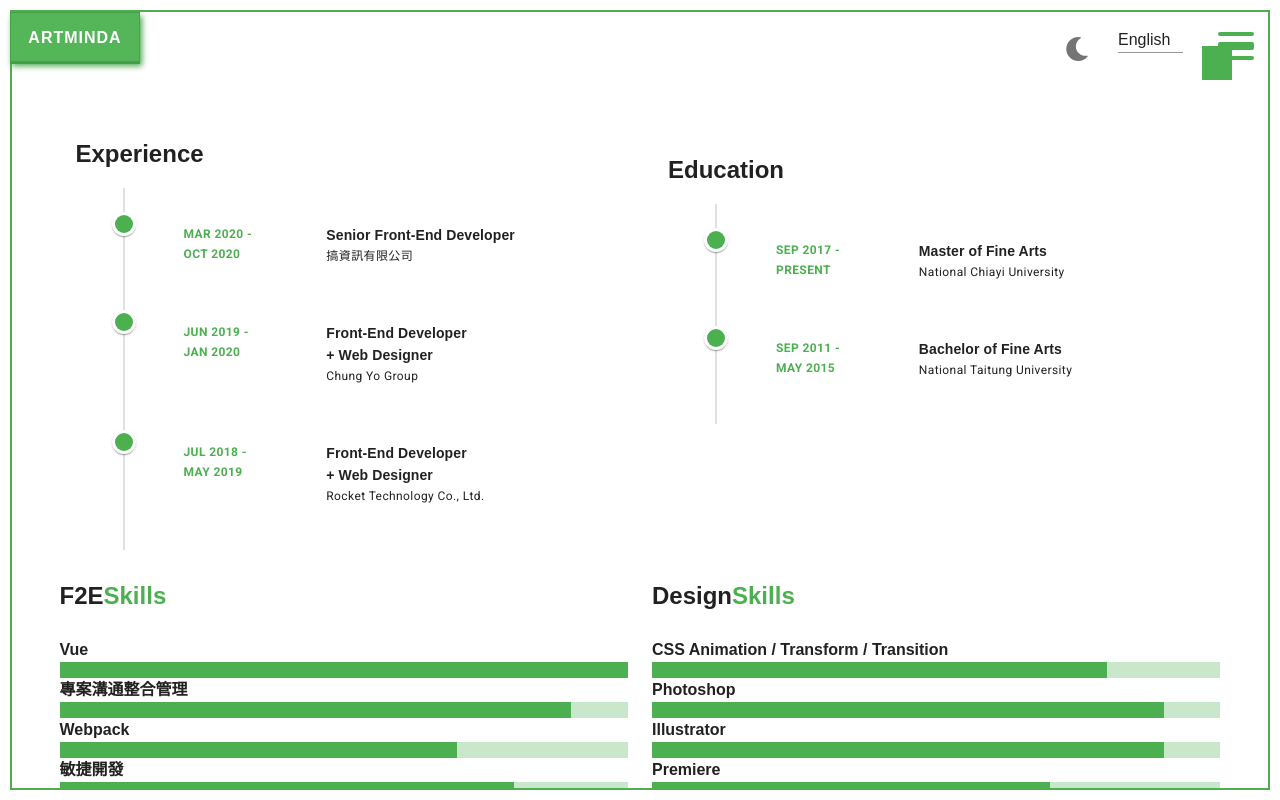
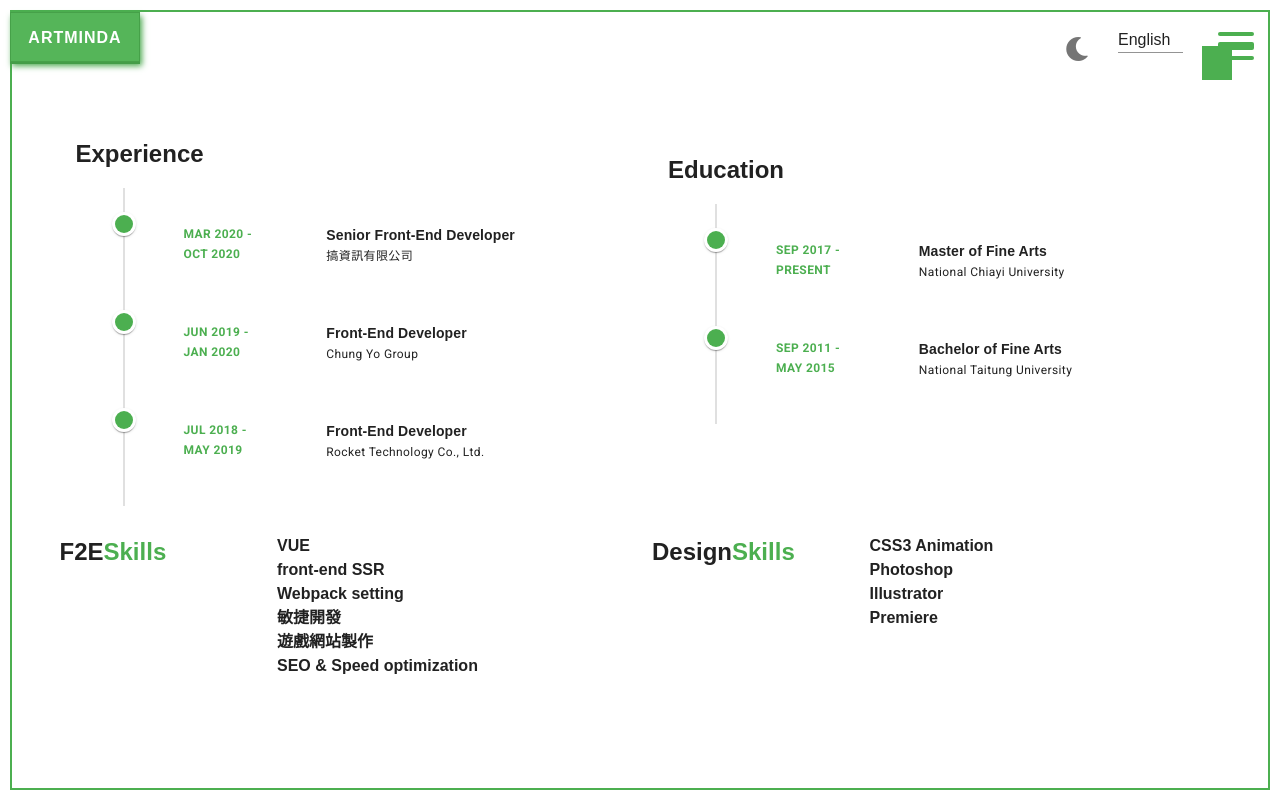
Before and after one commit to artminda/artminda, a Vue app: page /#/resume in a window 1280 px wide. Built offline with nearby package versions, Linux system fonts and the light colour scheme; what storyblok-vue would draw is missing.

Commit message:
[Modify] resum

```diff
--- a/src/lang/en.js
+++ b/src/lang/en.js
@@ -1,7 +1,7 @@
 export default {
-  art_content_top: "Hello! I'm Artminda Chen. I'm a front-end developer who is passionate about",
-  art_vue: 'vue',
-  art_content_but: "building great user experiences,fighting for simplicity over complexity and constantly learning. When I'm not coding or making graphic adv, you'll find me workouts.",
+  art_content_top: "Hello! I'm Artminda Chen. I'm a senior front-end developer who is passionate about",
+  art_vue: 'VUE',
+  art_content_but: 'I can independently handle visual design, front-end layout (RWD), data concatenation, business logic calculation, performance optimization, and SEO optimization.',
   art_good2: 'Willing to accept criticism in order to make myself better',
   art_name: 'artminda chen',
   art_about: 'about',
--- a/src/lang/tw.js
+++ b/src/lang/tw.js
@@ -1,7 +1,7 @@
 export default {
-  art_content_top: '嗨! 我是Artminda Chen, 我非常熱衷於前端開發項目:',
-  art_vue: 'vue',
-  art_content_but: '建立良好的用戶體驗，為簡化而努力，並不斷學習。當我不在coding或製作廣告時，您會發現我在健身。',
+  art_content_top: '嗨! 我是資深前端工程師Artminda, 我非常熱衷於前端開發項目:',
+  art_vue: 'VUE',
+  art_content_but: '可獨當一面從視覺設計、前端切版(RWD)、資料串接、業務邏輯運算、效能優化、SEO 一條龍包辦。',
   art_good2: '樂於接受批評，為了讓自己更好',
   art_name: 'artminda chen',
   art_about: '關於',
@@ -47,7 +47,7 @@ export default {
   art_visual: '平面廣告設計師',
   art_avg: '愛之味股份有限公司',
   art_my: '我的',
-  art_ser: '服務項目',
+  //   art_ser: '服務項目',
   art_cli: '客戶',
   art_ser_dev: '網站前端開發',
   art_down: '下載履歷',
--- a/src/views/Resume.vue
+++ b/src/views/Resume.vue
@@ -34,8 +34,7 @@
                 </v-col>
                 <v-col class="pl-2">
                   <strong
-                    >{{ $t("art_front") }}<br />
-                    + {{ $t("art_web") }}</strong
+                    >Front-End Developer</strong
                   >
                   <div class="caption mb-2">{{ $t("art_chung") }}</div>
                 </v-col>
@@ -54,8 +53,8 @@
                 </v-col>
                 <v-col xs8 class="pl-2">
                   <strong
-                    >{{ $t("art_front") }}<br />
-                    + {{ $t("art_web") }}</strong
+                    >Front-End Developer
+                   </strong
                   >
                   <div class="caption mb-2">{{ $t("art_rock") }}</div>
                 </v-col>
@@ -106,115 +105,26 @@
         </v-card-text>
       </v-col>
 
-      <v-col cols="12" sm="6" class="pt-4">
+      <v-col cols="12" sm="2" class="pt-4">
         <h2>
           <span>F2E</span>
           <span class="green--text">Skills</span>
         </h2>
-        <br />
-        <strong>Vue</strong>
-        <v-progress-linear
-          v-model="buffer10"
-          :buffer-value="bufferValue"
-          color="green"
-          height="16"
-        ></v-progress-linear>
-        <strong>專案溝通整合管理</strong>
-        <v-progress-linear
-          v-model="buffer9"
-          :buffer-value="bufferValue"
-          color="green"
-          height="16"
-        ></v-progress-linear>
-        <strong>Webpack</strong>
-        <v-progress-linear
-          v-model="buffer7"
-          :buffer-value="bufferValue"
-          color="green"
-          height="16"
-        ></v-progress-linear>
-        <strong>敏捷開發</strong>
-        <v-progress-linear
-          v-model="buffer8"
-          :buffer-value="bufferValue"
-          color="green"
-          height="16"
-        ></v-progress-linear>
-        <strong>球類遊戲網站製作</strong>
-        <v-progress-linear
-          v-model="buffer10"
-          :buffer-value="bufferValue"
-          color="green"
-          height="16"
-        ></v-progress-linear>
-        <strong>WERP製作</strong>
-        <v-progress-linear
-          v-model="buffer9"
-          :buffer-value="bufferValue"
-          color="green"
-          height="16"
-        ></v-progress-linear>
-        <strong>SEO (Google Analytics)</strong>
-        <v-progress-linear
-          v-model="buffer10"
-          :buffer-value="bufferValue"
-          color="green"
-          height="16"
-        ></v-progress-linear>
+      </v-col>
+      <v-col cols="12" sm="4" class="pt-4">
+        <strong v-for="(item,i) in op" :key="`${i}_${item}`" class="op">{{item}}</strong>
       </v-col>
 
-      <v-col cols="12" sm="6" class="pt-4">
+      <v-col cols="12" sm="2" class="pt-4">
         <h2>
           <span>Design</span>
           <span class="green--text">Skills</span>
         </h2>
-        <br />
-        <strong>CSS Animation / Transform / Transition</strong>
-        <v-progress-linear
-          v-model="buffer8"
-          :buffer-value="bufferValue"
-          color="green"
-          height="16"
-        ></v-progress-linear>
-        <strong>Photoshop</strong>
-        <v-progress-linear
-          v-model="buffer9"
-          :buffer-value="bufferValue"
-          color="green"
-          height="16"
-        ></v-progress-linear>
-        <strong>Illustrator</strong>
-        <v-progress-linear
-          v-model="buffer9"
-          :buffer-value="bufferValue"
-          color="green"
-          height="16"
-        ></v-progress-linear>
-        <strong>Premiere</strong>
-        <v-progress-linear
-          v-model="buffer7"
-          :buffer-value="bufferValue"
-          color="green"
-          height="16"
-        ></v-progress-linear>
+       </v-col>
+      <v-col cols="12" sm="4" class="pt-4">
+        <strong v-for="(item,i) in opUI" :key="`${i}_${item}`" class="op">{{item}}</strong>
       </v-col>
 
-      <v-col col="12">
-        <v-row :align="'center'" :justify="'center'">
-          <div class="mt-4 mb-4 pt-2 mb-5">
-            <v-btn
-              href="https://docs.google.com/document/d/14wZAIgwog7Lo5EdK7AeU4D311ADfNKnO4YEsiwBlcYY/edit?usp=sharing"
-              target="_blank"
-              color="green"
-              dark
-              large
-            >
-              {{ $t("art_down") }}
-              <v-icon right dark>fas fa-file-download</v-icon>
-            </v-btn>
-          </div>
-        </v-row>
-      </v-col>
     </v-row>
   </v-container>
 </template>
@@ -252,19 +162,17 @@ export default {
   },
   data () {
     return {
-      value: 0,
-      buffer1: 0,
-      buffer2: 0,
-      buffer3: 0,
-      buffer4: 0,
-      buffer5: 0,
-      buffer6: 0,
-      buffer7: 0,
-      buffer8: 0,
-      buffer9: 0,
-      buffer10: 0,
-      bufferValue: 100,
-      interval: 0
+      op: [
+        'VUE',
+        'front-end SSR',
+        'Webpack setting',
+        '敏捷開發',
+        '遊戲網站製作',
+        'SEO & Speed optimization'
+      ],
+      opUI: [
+        'CSS3 Animation', 'Photoshop', 'Illustrator', 'Premiere'
+      ]
     }
   },
   mounted () {
@@ -297,4 +205,10 @@ export default {
 .resumTop {
   margin-top: 6vh;
 }
+strong.op{
+   display: inline-flex;
+   white-space:nowrap;
+   width: 100%;
+   padding: 0 20px;
+}
 </style>
```
